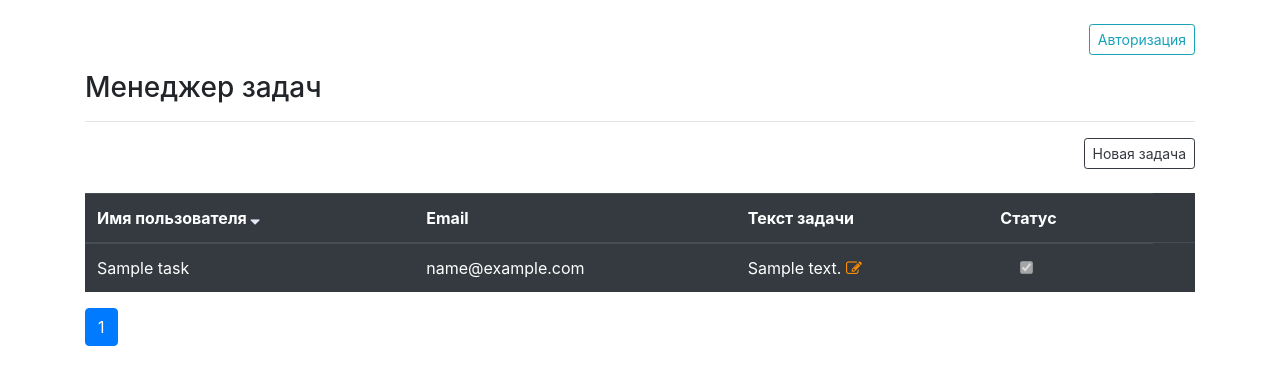
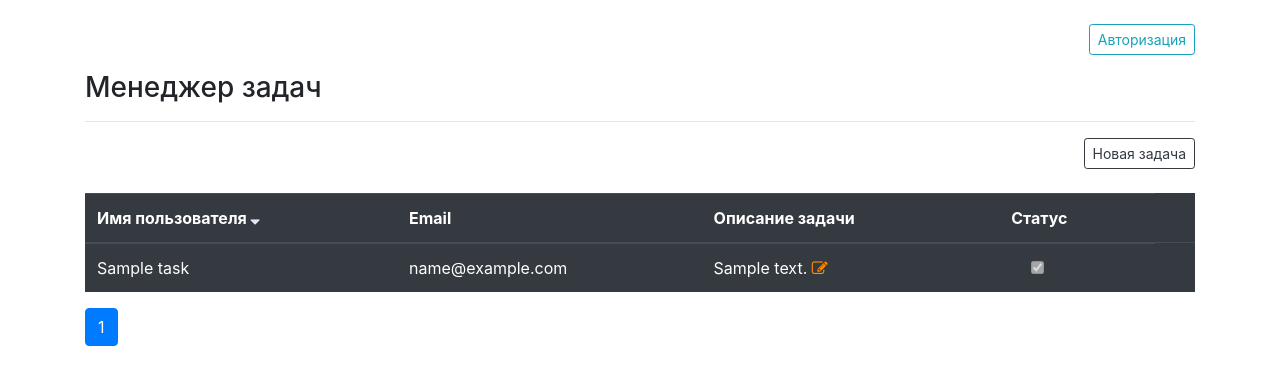
Before and after one commit to basked/basCMS.loc, a PHP site: page /task in a window 1280 px wide. Shown: the top 385 px of the page. Run offline with PHP 8.4, Linux system fonts and the light colour scheme; tables that the repository leaves empty or names only in its code hold one stand-in row (values such as "Sample post"); data that the repository does not hold is empty.

Commit message:
Final commit

```diff
--- a/application/views/task/tasks.php
+++ b/application/views/task/tasks.php
@@ -38,7 +38,7 @@
                                 class="fa fa-sort-<?php echo $sortTypeTo; if ($sortField == 'email'){echo ' active';}?>"
                         </a>
                     </th>
-                    <th scope="col">Текст задачи <a
+                    <th scope="col">Описание задачи <a
                                 href="/task/tasks/<?php echo $current_page ?>/description/<?php echo $sortTypeTo ?>"   class="fa fa-sort-<?php echo $sortTypeTo; if ($sortField == 'description'){echo ' active';}?>"
                         </a>
                     </th>
```
